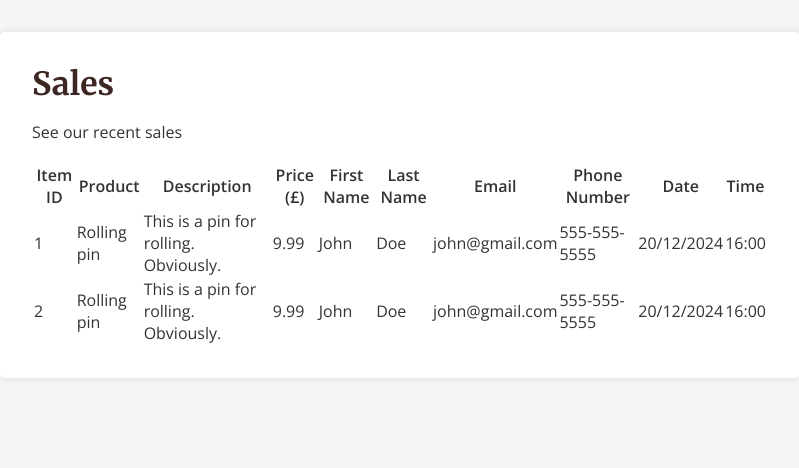
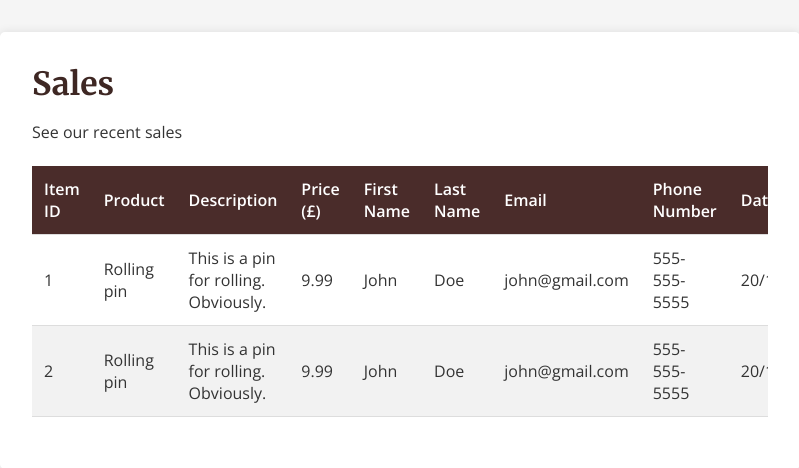
Before and after one commit to khanya-mcfadden/SQLite_Implementation, a Flask app: page /sales in a window 1280 px wide. Shown: the part 54-522 px from the top of the page, without its empty margins (240-1039 px from the left). Run offline with Flask 3, Linux system fonts and the light colour scheme.

Commit message:
Add table styles and responsive design to styles.css

```diff
--- a/static/styles.css
+++ b/static/styles.css
@@ -115,3 +115,58 @@ p {
   border-radius: 5px;
   box-shadow: 0 0 10px rgba(0, 0, 0, 0.1);
 }
+
+/* General table styles */
+.table-container {
+  overflow-x: auto;
+  margin: 20px 0;
+}
+
+table {
+  width: 100%;
+  border-collapse: collapse;
+  font-family: 'Open Sans', sans-serif;
+}
+
+th, td {
+  padding: 12px;
+  text-align: left;
+  border-bottom: 1px solid #ddd;
+}
+
+th {
+  background-color: #4a2c2a;
+  color: white;
+  font-weight: bold;
+}
+
+tr:nth-child(even) {
+  background-color: #f2f2f2;
+}
+
+tr:hover {
+  background-color: #ddd;
+}
+
+/* Responsive design */
+@media screen and (max-width: 600px) {
+  table {
+    font-size: 14px;
+  }
+
+  th, td {
+    padding: 8px;
+  }
+}
+
+/* Optional: Fixed header */
+.table-container {
+  max-height: 500px;
+  overflow-y: auto;
+}
+
+thead {
+  position: sticky;
+  top: 0;
+  background-color: #4a2c2a;
+}
```
